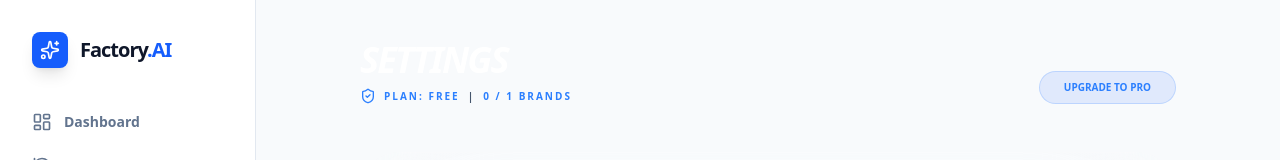
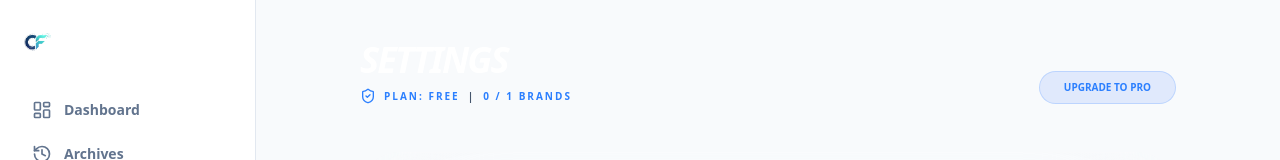
Before and after one commit to fintamas01/content-factory-ai, a Next.js app: page /settings in a window 1280 px wide. Shown: the top 160 px of the page. Built offline with nearby package versions, Linux system fonts and the light colour scheme; no server answers.

Commit message:
Logo and favicon

```diff
--- a/app/components/Sidebar.tsx
+++ b/app/components/Sidebar.tsx
@@ -3,6 +3,7 @@ import Link from 'next/link';
 import { usePathname, useRouter } from 'next/navigation';
 import { LayoutDashboard, History, CreditCard, Settings, LogOut, Sparkles } from 'lucide-react';
 import { createBrowserClient } from '@supabase/ssr';
+import Image from 'next/image';
 
 const supabase = createBrowserClient(
   process.env.NEXT_PUBLIC_SUPABASE_URL!,
@@ -30,11 +31,17 @@ export default function Sidebar() {
 
   return (
     <aside className="w-64 bg-white dark:bg-[#020617] border-r border-slate-200 dark:border-white/10 flex flex-col h-screen sticky top-0 z-50">
-      <div className="p-8 flex items-center gap-3">
-        <div className="p-2 bg-blue-600 rounded-lg shadow-lg">
-          <Sparkles className="w-5 h-5 text-white" />
-        </div>
-        <span className="font-black text-xl tracking-tighter">Factory<span className="text-blue-600">.AI</span></span>
+      <div className="flex items-center gap-2 px-4 py-6">
+        <Image
+          src="/CF_logo.png"
+          alt="CFAI Logo"
+          width={40}
+          height={40}
+          className="object-contain"
+        />
+        <span className="text-xl font-bold tracking-tight text-white">
+          CFAI
+        </span>
       </div>
 
       <nav className="flex-1 px-4 space-y-2">
--- a/app/layout.tsx
+++ b/app/layout.tsx
@@ -11,6 +11,9 @@ const geistMono = Geist_Mono({ variable: "--font-geist-mono", subsets: ["latin"]
 export const metadata: Metadata = {
   title: "ContentFactory.AI",
   description: "AI Social Media Content Automation",
+  icons: {
+    icon: '/CF_favicon.png'
+  },
 };
 
 export default function RootLayout({ children }: { children: React.ReactNode }) {
```
Also changed, not shown: public/CF_favicon.png (added), public/CF_logo.png (added).
